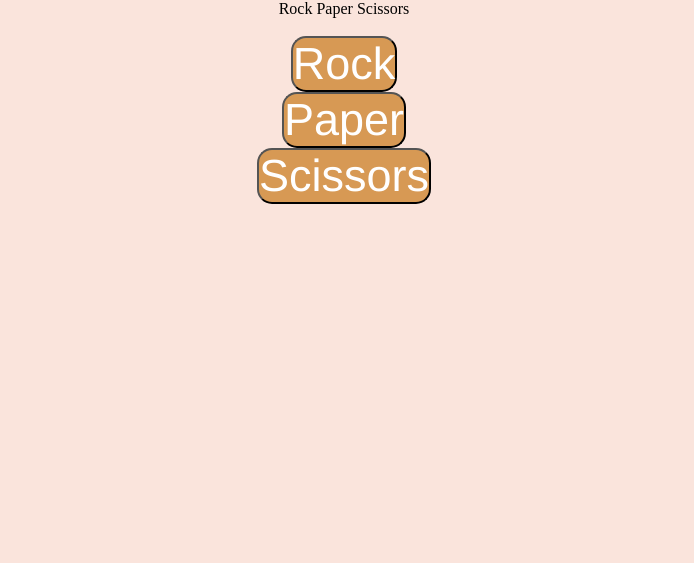
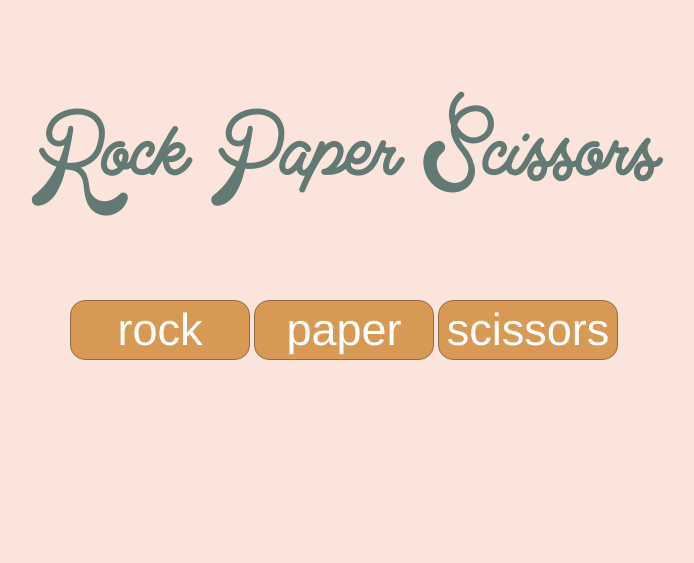
Before and after one commit to Cedrus32/Rock-Paper-Scissors, a plain HTML site: page rps_game.html in a window 1280 px wide. Shown: the whole page, without its empty margins (296-990 px from the left). Drawn offline with Linux system fonts and the light colour scheme; a web font is replaced by a local one.

Commit message:
add new HTML structure to game page, added img dir

```diff
--- a/rps_game.html
+++ b/rps_game.html
@@ -9,11 +9,20 @@
     </head>
 
     <body>
-        Rock Paper Scissors
-        <br></br>
-        <button id='rock' class='playerChoice'>Rock</button>
-        <button id='paper' class='playerChoice'>Paper</button>
-        <button id='scissors' class='playerChoice'>Scissors</button>
+        <h1 class='title'>Rock Paper Scissors</h1>
+        <div class='game-board'>
+            <div class='computer'>
+                <!-- js creates computer image -->
+            </div>
+            <div class='player'>
+                <!-- js creates computer image -->
+                <div class='choices'>
+                    <button id='rock' class='playerChoice'>rock</button>
+                    <button id='paper' class='playerChoice'>paper</button>
+                    <button id='scissors' class='playerChoice'>scissors</button>
+                </div>
+            </div>
+        </div>
 
         <div id="result"></div>
 
--- a/style.css
+++ b/style.css
@@ -35,7 +35,7 @@ button {
     color: white;
 }
 
-.start {
+.start, .playerChoice {
     border: #936C47 1px solid;
 }
 
@@ -43,6 +43,11 @@ button.start {
     width: 180px;
     height: 60px;
     transition: all 0.1s ease 0.1s;
+}
+
+button.playerChoice {
+    width: 180px;
+    height: 60px;
 }
 
 /* TODO fix text blip at mouseleave transition --> remove .add-hover */
```
Also changed, not shown: index.html (+1 -2 lines), imgs/paper.png (added), imgs/rock.png (added), imgs/scissors.png (added).
